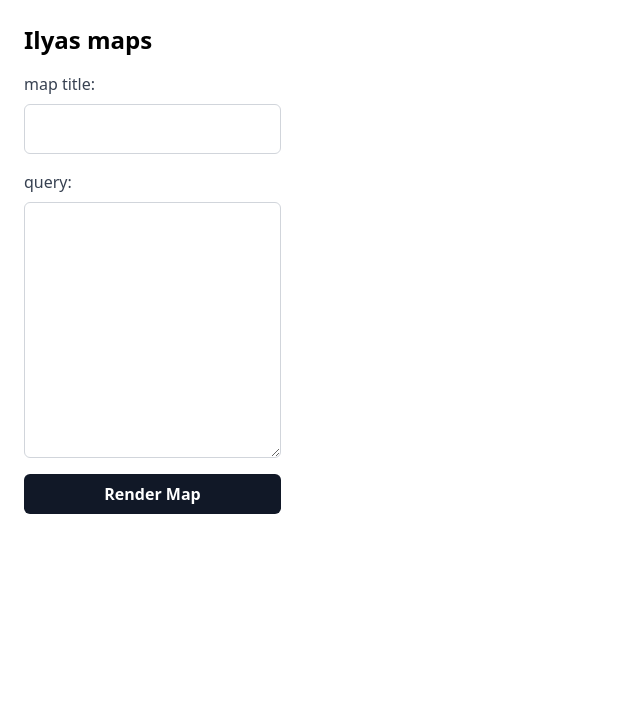
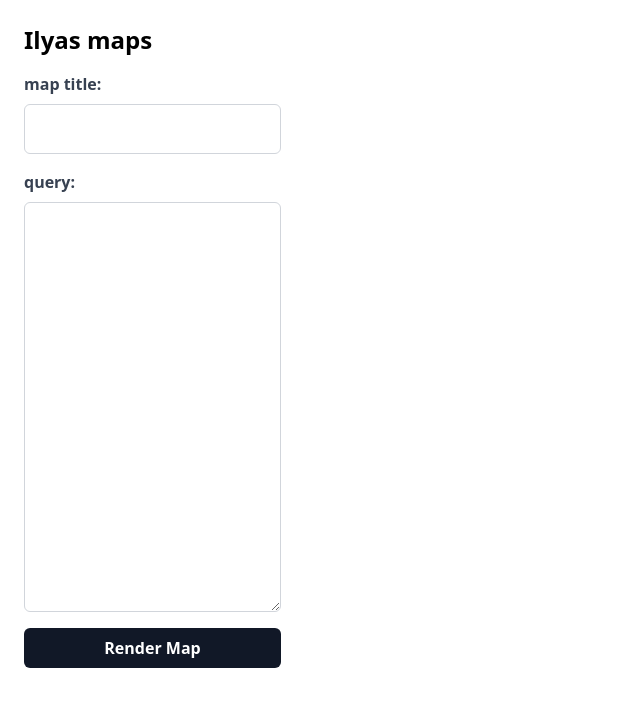
Before and after one commit to ilyasIssatayev/mappymap, a Next.js app in the folder frontend/: page / in a window 1280 px wide. Shown: the top 706 px of the page, without its empty margins (0-640 px from the left). Built offline with nearby package versions, Linux system fonts and the light colour scheme.

Commit message:
Split input panel into components

```diff
--- a/frontend/src/components/dataCollector.tsx
+++ b/frontend/src/components/dataCollector.tsx
@@ -1,97 +1,16 @@
 import { useState, useEffect, useRef } from 'react';
 import useMapStore from '../stores/map';
+import MapFileInput from './inputs/MapFileInput';
 
 import type { MapNodes, MapWay, MapFile } from '../types/map';
 function DataCollector() {
-    const LocalStorageKey = "mapFileInput"
-    const mapeStore: any = useMapStore();
-
-    const [textAreaValue, setTextAreaValue] = useState('');
-    const [inputValue, setInputValue] = useState('');
-
-
-    useEffect(() => {
-        //restore previous input values just in case
-        const storedInputValues = localStorage.getItem(LocalStorageKey);
-        if (storedInputValues) {
-            const parsed = JSON.parse(storedInputValues);
-            setInputValue(parsed.name);
-            setTextAreaValue(parsed.query);
-        }
-
-    }, [])
-
-    const handleSubmit = () => {
-        // Handle form submit logic here, for example:
-        console.log('Textarea:', textAreaValue);
-        console.log('Input:', inputValue);
-
-        const mapFile: MapFile = {
-            name: inputValue,
-            query: textAreaValue,
-            file: inputValue,
-            preloaded: () => false
-        }
-
-        localStorage.setItem(LocalStorageKey, JSON.stringify(mapFile));
-
-        mapeStore.reqeustMapLoad(mapFile);
-    };
-
-    useEffect(()=>{
-        const mapFile: MapFile = {
-            name: inputValue,
-            query: textAreaValue,
-            file: inputValue,
-            preloaded: () => false
-        }
-
-        localStorage.setItem(LocalStorageKey, JSON.stringify(mapFile));
-        console.log("on updated")
-    },[textAreaValue,inputValue])
-
-
-
     return (
         <div className="flex flex-row space-x-4 min-h-screen bg-white p-6">
             <div className="flex flex-col mr-auto">
                 <h2 className="text-2xl font-semibold mb-4 text-start">Ilyas maps</h2>
-
-
-                <label htmlFor="input" className="block text-gray-700 mb-2">
-                    map title:
-                </label>
-                <input
-                    id="input"
-                    type="text"
-                    value={inputValue}
-                    onChange={(e) => setInputValue(e.target.value)}
-                    className="w-full p-3 border border-gray-300 rounded-md focus:outline-none focus:ring-1 focus:ring-gray-100 mb-4"
-                />
-
-                <label htmlFor="textarea" className="block text-gray-700 mb-2">
-                    query:
-                </label>
-                <textarea
-                    id="textarea"
-                    value={textAreaValue}
-                    onChange={(e) => setTextAreaValue(e.target.value)}
-                    className="w-full p-3 min-h-64 border border-gray-300 rounded-md focus:outline-none focus:ring-1 focus:ring-gray-100 mb-4"
-                    rows={5}
-                />
-
-
-
-                {/* Submit Button */}
-                <button
-                    onClick={handleSubmit}
-                    className="w-full bg-gray-900 text-white font-semibold py-2 px-4 rounded-md hover:bg-gray-500 transition"
-                >
-                    Render Map
-                </button>
+                <MapFileInput/>
             </div>
             <div className="flex flex-col mr-auto">
-
             </div>
         </div>
     );
--- /dev/null
+++ b/frontend/src/components/inputs/MapFileInput.tsx
@@ -0,0 +1,78 @@
+import { useState, useEffect, useRef } from 'react';
+import useMapStore from '../../stores/map';
+
+import type { MapNodes, MapWay, MapFile } from '../../types/map';
+function MapFileInput() {
+    const LocalStorageKey = "mapFileInput"
+    const mapeStore: any = useMapStore();
+
+    const [textAreaValue, setTextAreaValue] = useState('');
+    const [inputValue, setInputValue] = useState('');
+
+    useEffect(() => {
+        const storedInputValues = localStorage.getItem(LocalStorageKey);
+        if (storedInputValues) {
+            const parsed = JSON.parse(storedInputValues);
+            setInputValue(parsed.name);
+            setTextAreaValue(parsed.query);
+        }
+
+    }, [])
+
+    const handleSubmit = () => {
+        const mapFile: MapFile = {
+            name: inputValue,
+            query: textAreaValue,
+            file: inputValue,
+            preloaded: () => false
+        }
+        localStorage.setItem(LocalStorageKey, JSON.stringify(mapFile));
+        mapeStore.reqeustMapLoad(mapFile);
+    };
+
+    useEffect(() => {
+        const mapFile: MapFile = {
+            name: inputValue,
+            query: textAreaValue,
+            file: inputValue,
+            preloaded: () => false
+        }
+        localStorage.setItem(LocalStorageKey, JSON.stringify(mapFile));
+    }, [textAreaValue, inputValue])
+
+
+
+    return (
+        <div className="flex flex-col ">
+            <label htmlFor="input" className="block font-bold text-gray-700 mb-2">
+                map title:
+            </label>
+            <input
+                id="input"
+                type="text"
+                value={inputValue}
+                onChange={(e) => setInputValue(e.target.value)}
+                className="w-full p-3 border border-gray-300 rounded-md focus:outline-none focus:ring-1 focus:ring-gray-100 mb-4"
+            />
+
+            <label htmlFor="textarea" className="block font-bold text-gray-700 mb-2">
+                query:
+            </label>
+            <textarea
+                id="textarea"
+                value={textAreaValue}
+                onChange={(e) => setTextAreaValue(e.target.value)}
+                className="w-full p-3 border border-gray-300 rounded-md focus:outline-none focus:ring-1 focus:ring-gray-100 mb-4"
+                rows={16}
+            />
+            <button
+                onClick={handleSubmit}
+                className="w-full bg-gray-900 text-white font-semibold py-2 px-4 rounded-md hover:bg-gray-500 transition"
+            >
+                Render Map
+            </button>
+        </div>
+    );
+}
+
+export default MapFileInput
--- a/frontend/src/components/mapRenderer.tsx
+++ b/frontend/src/components/mapRenderer.tsx
@@ -68,8 +68,8 @@ function MapRenderer() {
     return (
         <div className='relative w-screen h-screen'>
             <div className={isLoading?'blur-md':''} ref={containerRef} />
-            {isLoading ? <div className='absolute flex top-0 left-0 z-10 w-full h-full bg-transparent text-white'>
-                <span className='m-auto text-4xl font-black'>Loading ...</span>
+            {isLoading ? <div className='absolute flex top-0 left-0 z-10 w-full h-full bg-transparent '>
+                <span className='m-auto text-4xl font-black text-gray-900'>Loading ...</span>
             </div> : ''}
         </div>);
 }
```
